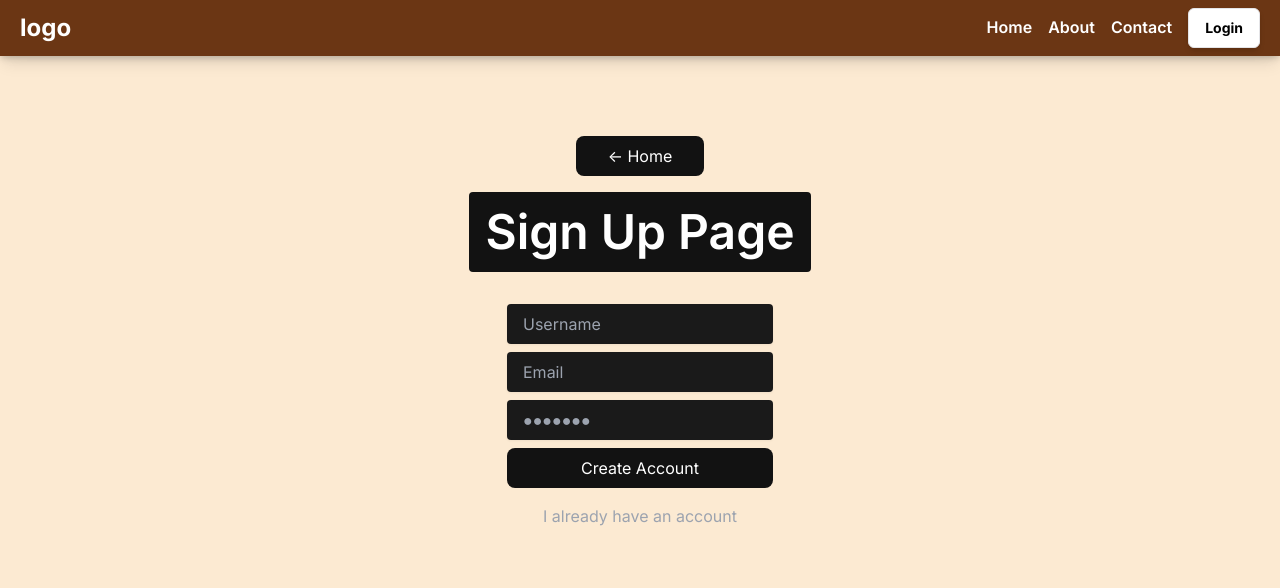
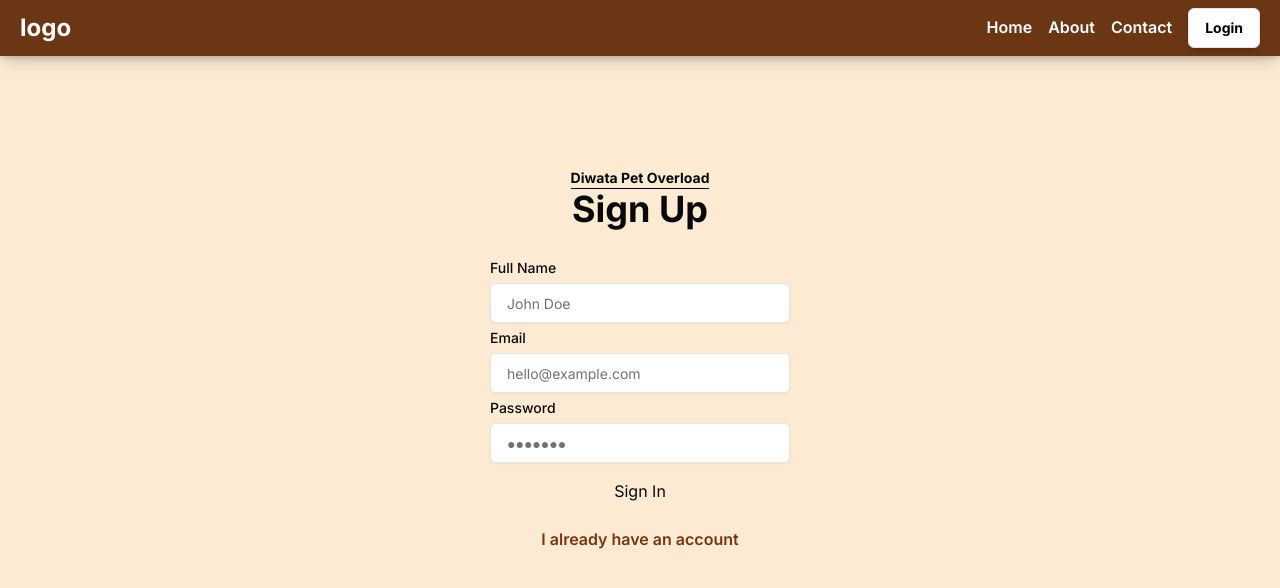
Before and after one commit to mmvergara/diwata-pet-overload, a Next.js app: page /sign-up in a window 1280 px wide. Shown: the top 588 px of the page. Built offline with nearby package versions, Linux system fonts and the light colour scheme.

Commit message:
Refactor sign-up page UI

```diff
--- a/app/sign-up/page.tsx
+++ b/app/sign-up/page.tsx
@@ -4,6 +4,9 @@ import { SubmitButton } from "@/components/SubmitButton";
 import { signUpAction } from "@/lib/actions";
 import { useState } from "react";
 import Link from "next/link";
+import { Label } from "@/components/ui/label";
+import { Input } from "@/components/ui/input";
+import { Separator } from "@/components/ui/separator";
 
 export default function SignUpPage() {
   const [error, setError] = useState<string>("");
@@ -24,48 +27,58 @@ export default function SignUpPage() {
   };
 
   return (
-    <main className="flex items-center justify-center flex-col gap-4 pt-[10vh] text-white">
-      <Link
-        href="/"
-        className="bg-[hsl(0,0%,7%)] hover:bg-[hsl(0,0%,10%)] p-2 px-8 rounded-lg"
+    <main className="flex items-center justify-center pt-[10vh] ">
+      <div className="flex items-center justify-center flex-col glass p-8 gap-4">
+        <div className="text-md flex items-center flex-col sm:text-4xl font-bold ">
+          <h1 className="text-sm ">Diwata Pet Overload </h1>
+          <Separator className="bg-black" />
+          <span>Sign Up</span>
+        </div>
+        <p className="text-red-500">{error}</p>
+        <form
+          action={handleFormSubmit}
+          className="flex flex-col gap-2 w-[300px]"
         >
-        {"<-"} Home
-      </Link>
-      <h1 className="text-5xl text-center bg-[hsl(0,0%,7%)] p-4 rounded-sm font-semibold">
-        Sign Up Page
-      </h1>
-      <p className="text-red-500">{error}</p>
-      <form action={handleFormSubmit} className="flex flex-col gap-2">
-        <input
+          <Label htmlFor="fullName">Full Name</Label>
+          <Input
             type="text"
-          name="username"
-          placeholder="Username"
-          className="p-2 px-4 rounded-sm outline-none drop-shadow-sm bg-[hsl(0,0%,10%)]"
+            id="fullName"
+            name="fullName"
+            placeholder="John Doe"
+            className="p-2 px-4 rounded-md outline-none drop-shadow-sm"
+            required
           />
-
-        <input
+          <Label htmlFor="email">Email</Label>
+          <Input
             type="email"
+            id="email"
             name="email"
-          placeholder="Email"
-          className="p-2 px-4 rounded-sm outline-none drop-shadow-sm bg-[hsl(0,0%,10%)]"
+            placeholder="hello@example.com"
+            className="p-2 px-4 rounded-md outline-none drop-shadow-sm"
+            required
           />
-
-        <input
+          <Label htmlFor="password">Password</Label>
+          <Input
+            id="password"
+            name="password"
             type="password"
-          name="password"
             placeholder="●●●●●●●"
-          className="p-2 px-4 rounded-sm outline-none drop-shadow-sm bg-[hsl(0,0%,10%)]"
+            className="p-2 px-4 rounded-md outline-none drop-shadow-sm"
           />
           <SubmitButton
             pendingText="Creating account..."
-          className="p-2 bg-[hsl(0,0%,7%)] rounded-lg"
+            className="p-2 bg-brownPri hover:bg-brownSec rounded-lg"
           >
-          Create Account
+            Sign In
           </SubmitButton>
         </form>
-      <Link href="/sign-in" className="text-gray-400">
+        <Link
+          href="/sign-in"
+          className="text-amber-900 font-semibold hover:underline pb-5"
+        >
           I already have an account
         </Link>
+      </div>
     </main>
   );
 }
```
Lines whose indentation alone changed are shown as unchanged.
